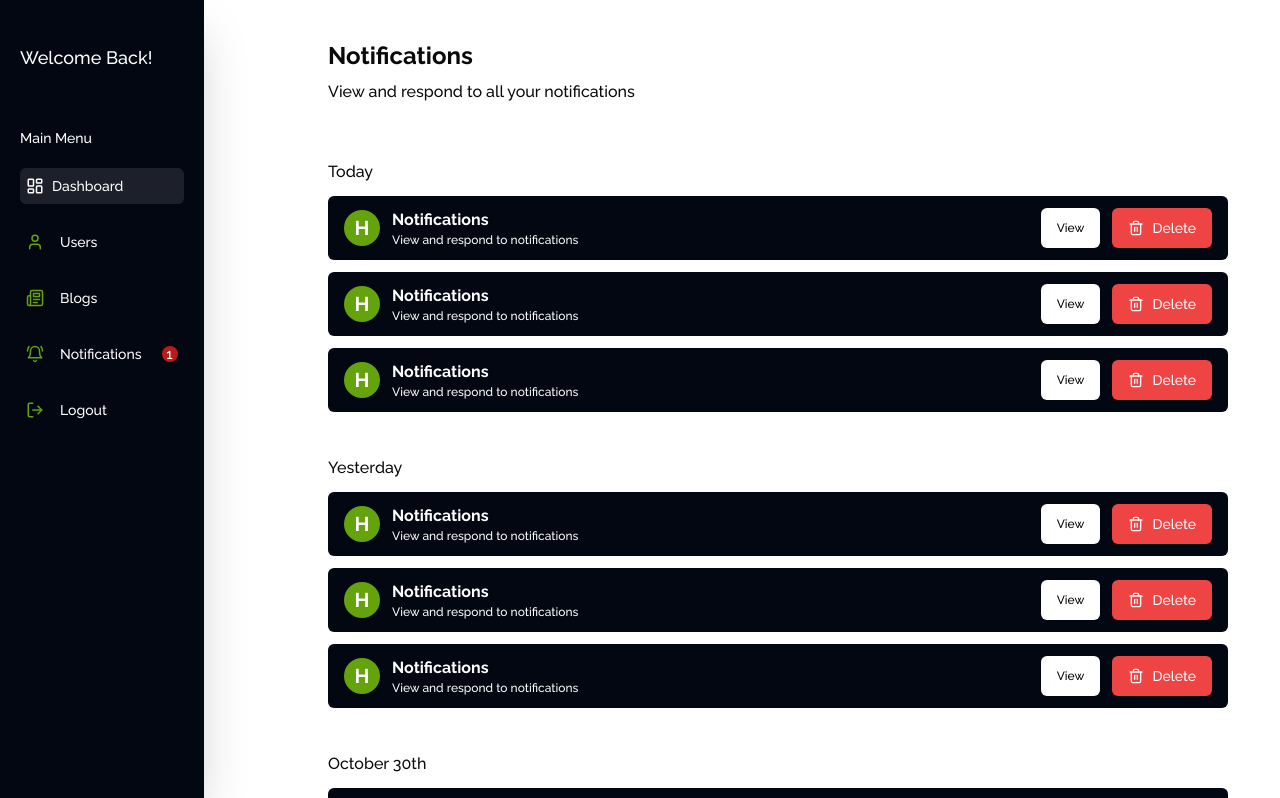
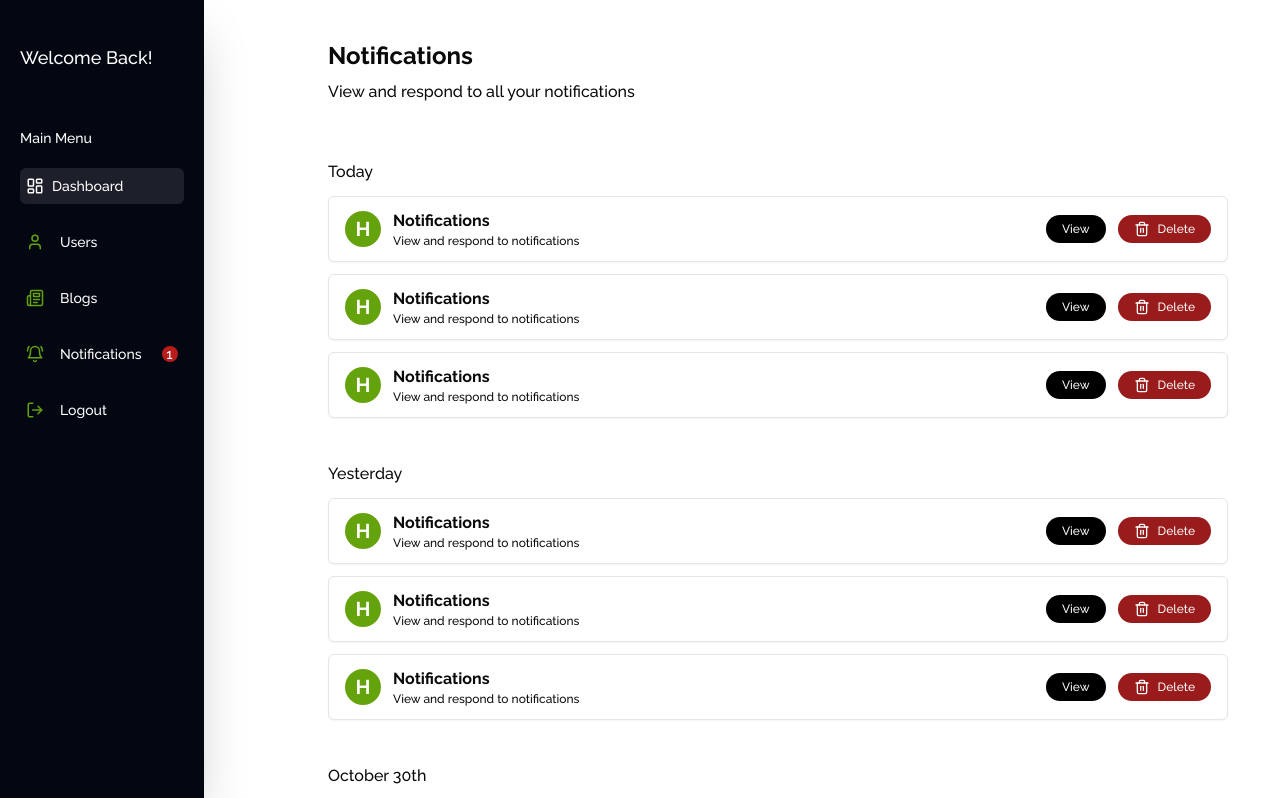
Before and after one commit to writefreak/writrr, a Next.js app: page /notifications in a window 1280 px wide. Shown: the top 798 px of the page. Built offline with nearby package versions, Linux system fonts and the light colour scheme.

Commit message:
fixed the user and other buttons

```diff
--- a/src/components/admin/notification/notification.tsx
+++ b/src/components/admin/notification/notification.tsx
@@ -3,6 +3,7 @@ import React from "react";
 import { Trash2 } from "lucide-react";
 import { Button } from "@/components/ui/button";
 import CustomAvatar from "./customAvatar";
+import { Card } from "@/components/ui/card";
 
 const Notifications = () => {
   return (
@@ -17,9 +18,9 @@ const Notifications = () => {
           <div key={d.id} className="pb-5 space-y-3">
             <p> {d.day}</p>
             {strips.map((strip) => (
-              <div
+              <Card
                 key={strip.id}
-                className="flex items-center gap-4 bg-[#030712] dark:border text-white md:w-[900px] px-4 py-3 rounded-md justify-between"
+                className="flex items-center gap-4  dark:border md:w-[900px] px-4 py-3 rounded-md justify-between"
               >
                 <div className="flex gap-3 items-center">
                   {strip.avatar}
@@ -31,15 +32,15 @@ const Notifications = () => {
                   </div>
                 </div>
                 <div className="flex items-center gap-3">
-                  <Button className="bg-white text-xs text-black hover:bg-white/50 hover:text-white">
+                  <Button className="bg-black rounded-full h-7 text-xs hover:bg-black/80 hover:text-white">
                     View
                   </Button>
-                  <Button variant={"destructive"} className="">
-                    <Trash2 width={18} />
+                  <Button className="bg-red-800 rounded-full h-7 text-xs hover:bg-red-700">
+                    <Trash2 width={16} strokeWidth={2} />
                     <span className="hidden md:block"> Delete</span>
                   </Button>
                 </div>
-              </div>
+              </Card>
             ))}
           </div>
         ))}
--- a/src/components/user/search.tsx
+++ b/src/components/user/search.tsx
@@ -6,8 +6,8 @@ const SearchBar = () => {
   return (
     <div className="flex flex-col md:flex-row md:items-center gap-2">
       <div>
-        <form className="flex items-center border p-1 gap-2 border-black rounded-md">
-          <Search strokeWidth={1} />
+        <form className="flex items-center border p-1 gap-2 border-black rounded-full">
+          <Search strokeWidth={1} className="h-5 w-5" />
           <input
             type="text"
             className="bg-transparent outline-none"
@@ -15,11 +15,11 @@ const SearchBar = () => {
           />
         </form>
         <div className="flex md:pt-0 gap-2 pt-2">
-          <Button className="flex h-9 md:hidden items-center">
+          <Button className="flex h-9 rounded-full md:hidden items-center">
             <Plus />
             Add User
           </Button>
-          <Button className="flex h-9 md:hidden items-center">
+          <Button className="flex h-9 rounded-full md:hidden items-center">
             <Trash2 />
             Delete User
           </Button>
@@ -27,7 +27,10 @@ const SearchBar = () => {
       </div>
       <div className="flex items-center gap-2">
         {btnData.map((b) => (
-          <Button key={b.id} className="md:flex h-9 items-center hidden">
+          <Button
+            key={b.id}
+            className="md:flex rounded-full h-9 items-center hidden"
+          >
             {b.title}
             {b.icon}
           </Button>
```
